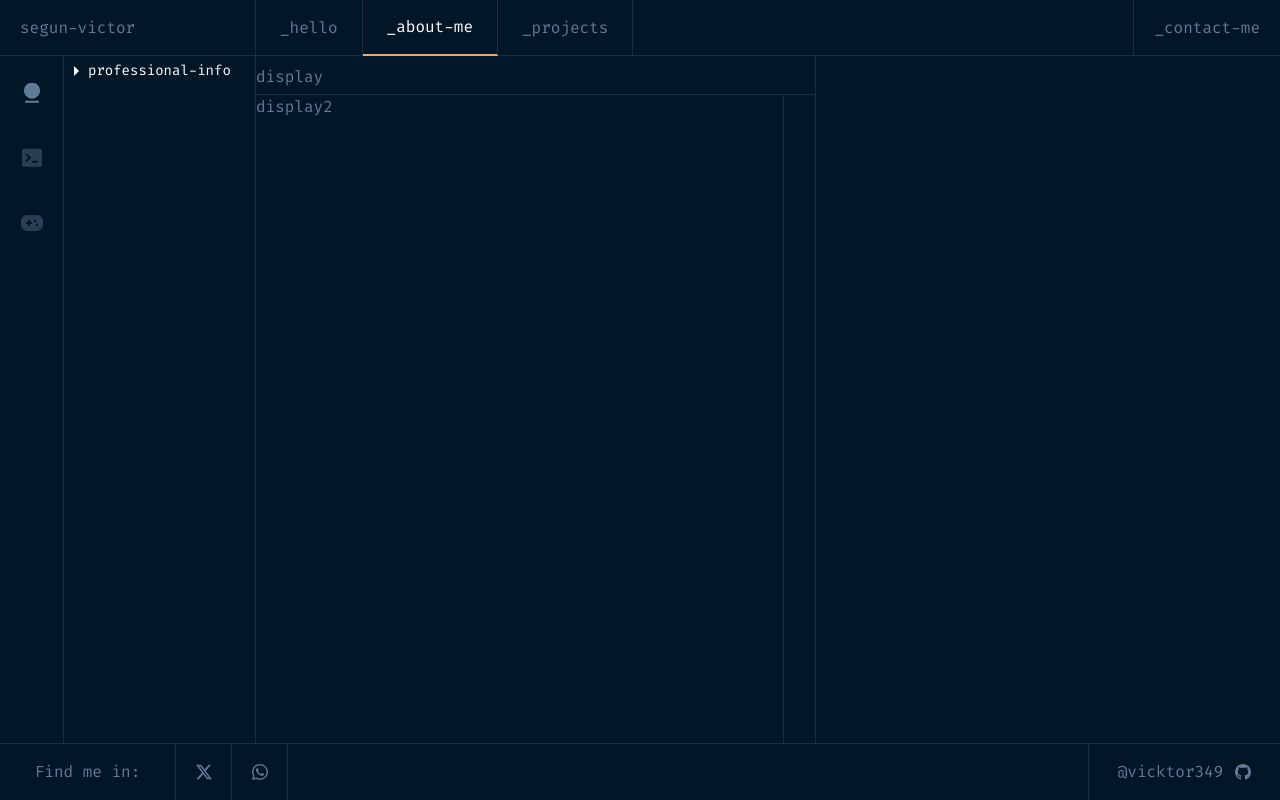
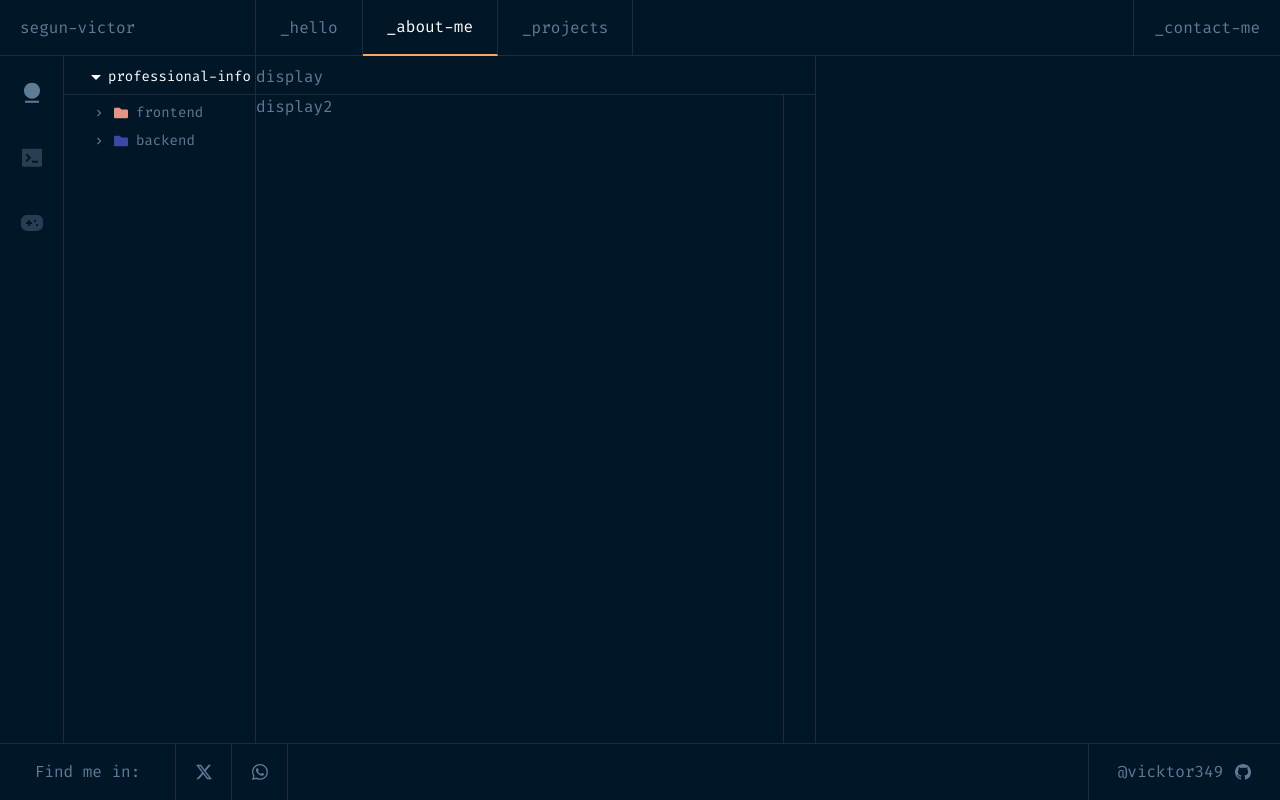
Before and after one commit to vicktor349/victor, a Next.js app: page /about-me in a window 1280 px wide. Both pictures are taken after a click on the element 31 px from the left and 157 px from the top of the page. Built offline with nearby package versions, Linux system fonts and the light colour scheme.

Commit message:
Professional component for showing page

```diff
--- a/components/aboutme/Professional/Professional.js
+++ b/components/aboutme/Professional/Professional.js
@@ -1,13 +1,69 @@
-import React from 'react'
-import { MdOutlineArrowRight } from 'react-icons/md'
+import React, { useState } from 'react'
+import { FaFolder, FaFolderOpen } from 'react-icons/fa'
+import { MdArrowDropDown, MdKeyboardArrowDown, MdKeyboardArrowRight, MdOutlineArrowRight } from 'react-icons/md'
+import { RiJavascriptFill } from 'react-icons/ri'
+import { PiFileCSharpDuotone } from "react-icons/pi";
 
 const Professional = () =>
 {
+    const [open, setOpen] = useState(true)
+    const [frontend, setFrontend] = useState(false)
+    const [backend, setBackEnd] = useState(false)
+    const frontEndToggle = () =>
+    {
+        setFrontend(!frontend)
+    }
+    const backEndToggle = () =>
+    {
+        setBackEnd(!backend)
+    }
+    const handleToggle = () =>
+    {
+        setOpen(!open)
+        if (frontend === true)
+        {
+            setFrontend(false)
+        }
+    }
     return (
-        <div>
-            <div className='flex items-center'>
-                <MdOutlineArrowRight size={24} />
-                <p className='text-sm'>professional-info</p>
+        <div className='select-none'>
+            <div className='lg:border-b border-borderColor flex items-center h-9 pl-8 lg:pl-5 text-sm ssssm:text-base'>
+                <div className='flex items-center hover:cursor-pointer' onClick={handleToggle}>
+                    {open ? <MdArrowDropDown size={24} /> : <MdOutlineArrowRight size={24} />}
+                    <p className='text-sm'>professional-info</p>
+                </div>
+            </div>
+            <div>
+                {open &&
+                    <div className='pl-7 mt-2'>
+                        <div className='flex items-center text-primary hover:text-white hover:cursor-pointer w-fit space-x-2 text-sm' onClick={frontEndToggle}>
+                            {frontend ? <MdKeyboardArrowDown size={14} /> : <MdKeyboardArrowRight size={14} />}
+                            {frontend ? <FaFolderOpen color='#E99287' size={14} /> : <FaFolder size={14} color='#E99287' />}
+                            <p>frontend</p>
+                        </div>
+                    </div>
+                }
+                {frontend &&
+                    <div className='ml-14 mt-1 flex items-center space-x-1 text-sm text-primary hover:text-white w-fit hover:cursor-pointer'>
+                        <RiJavascriptFill color='#f0db4f ' />
+                        <p>React.js</p>
+                    </div>
+                }
+                {open &&
+                    <div className='pl-7 mt-2'>
+                        <div className='flex items-center text-primary hover:text-white hover:cursor-pointer w-fit space-x-2 text-sm' onClick={backEndToggle}>
+                            {backend ? <MdKeyboardArrowDown size={14} /> : <MdKeyboardArrowRight size={14} />}
+                            {backend ? <FaFolderOpen color='#3A49A4' size={14} /> : <FaFolder size={14} color='#3A49A4' />}
+                            <p>backend</p>
+                        </div>
+                    </div>
+                }
+                {backend &&
+                    <div className='ml-14 mt-1 flex items-center space-x-1 text-sm text-primary hover:text-white w-fit hover:cursor-pointer'>
+                        <PiFileCSharpDuotone color='#f0db4f ' />
+                        <p>c#</p>
+                    </div>
+                }
             </div>
         </div>
     )
```
